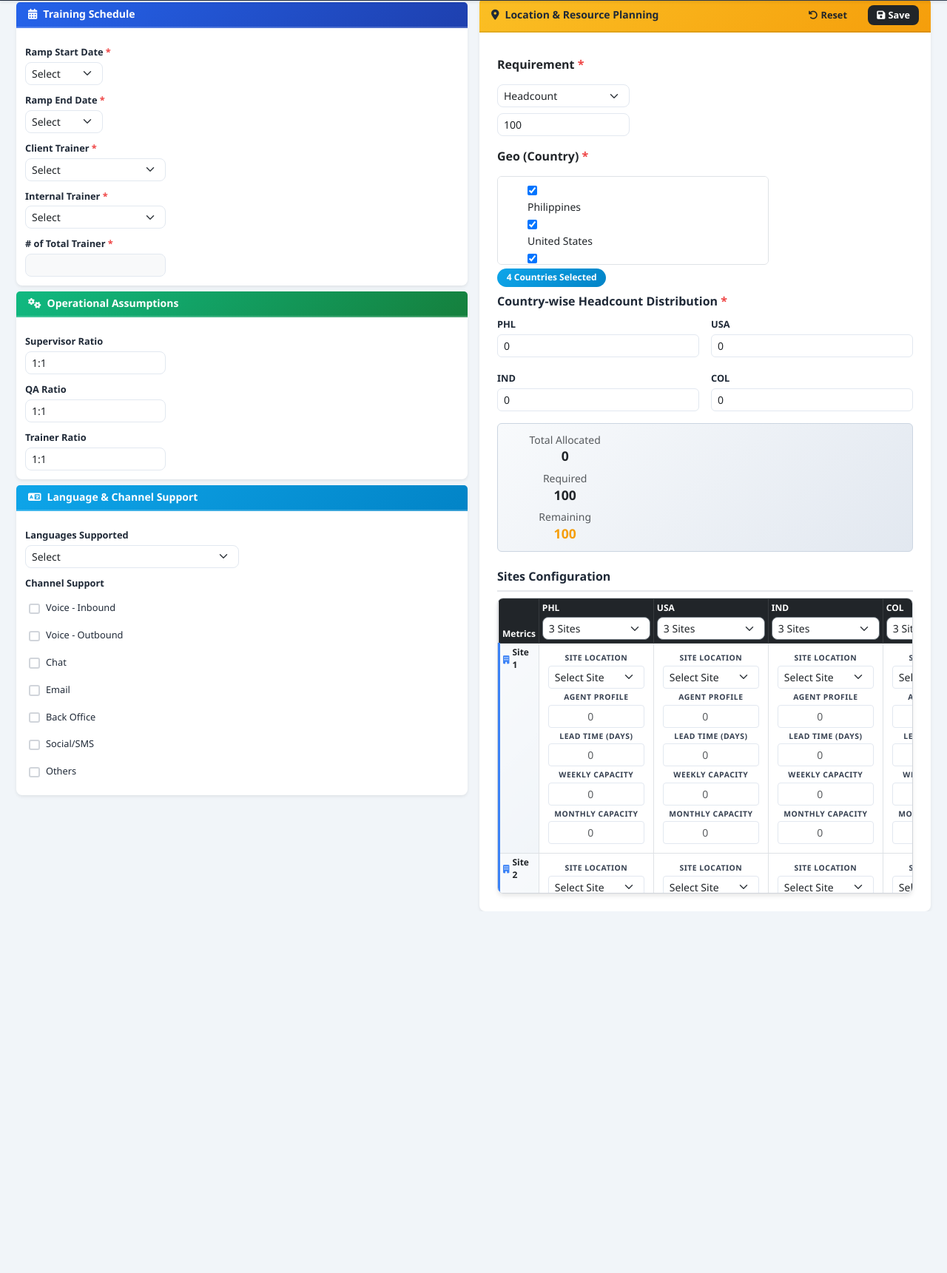
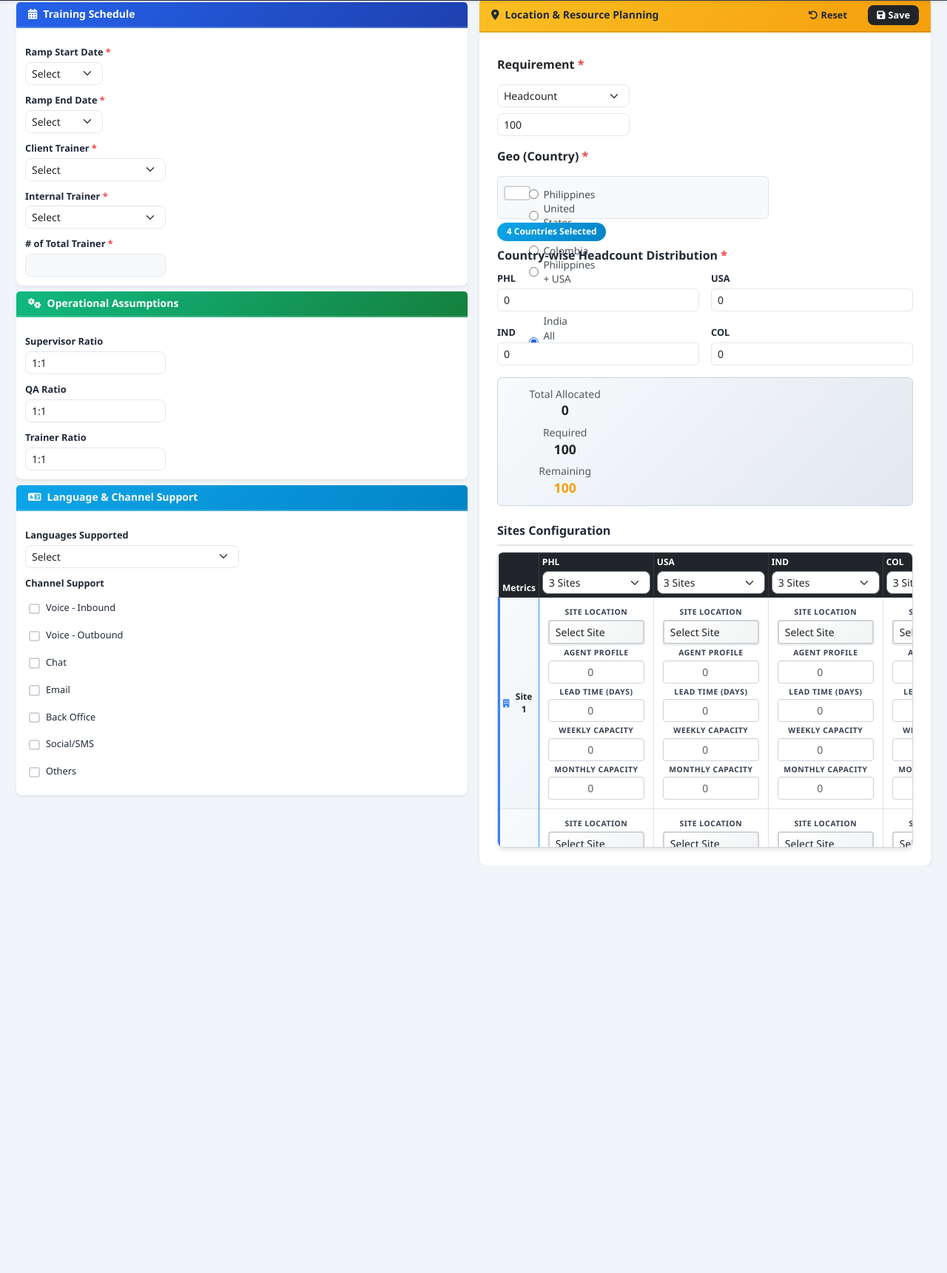
Before and after one commit to srikanth-vn81/Ramp-FormReviseddocker, a Flask app: page / in a window 1280 px wide. Shown: the part 59-1780 px from the top of the page at 74% size. Run offline with Flask 3, Linux system fonts and the light colour scheme.

Commit message:
Change country selection from checkboxes to radio buttons
Replaces the multi-checkbox selection for countries with a radio button group in the form to save space. Updates backend logic and frontend styling to support the radio button input and its associated options, including combined and "All" country selections.

Replit-Commit-Author: Agent
Replit-Commit-Session-Id: 30eb6f90-621d-4906-a111-7a5019529f65
Replit-Commit-Checkpoint-Type: full_checkpoint
Replit-Commit-Screenshot-Url: https://storage.googleapis.com/screenshot-production-us-central1/42251e45-c355-4fdd-85a8-a56655e7c945/30eb6f90-621d-4906-a111-7a5019529f65/wQABy1q

```diff
--- a/forms.py
+++ b/forms.py
@@ -1,5 +1,5 @@
 from flask_wtf import FlaskForm
-from wtforms import StringField, SelectField, IntegerField, DateField, BooleanField, TextAreaField
+from wtforms import StringField, SelectField, RadioField, IntegerField, DateField, BooleanField, TextAreaField
 from wtforms.validators import DataRequired, NumberRange, Optional
 from wtforms.widgets import CheckboxInput, ListWidget
 
@@ -101,16 +101,18 @@ class RampInputForm(FlaskForm):
         validators=[DataRequired(), NumberRange(min=1)],
         default=100
     )
-    geo_country = MultiCheckboxField(
+    geo_country = RadioField(
         'Geo (Country)',
         choices=[
             ('PHL', 'Philippines'),
             ('USA', 'United States'),
             ('IND', 'India'),
-            ('COL', 'Colombia')
+            ('COL', 'Colombia'),
+            ('PHL,USA', 'Philippines + USA'),
+            ('PHL,USA,IND', 'Philippines + USA + India'),
+            ('ALL', 'All Countries')
         ],
-        coerce=str,
-        default=['PHL', 'USA', 'IND', 'COL']
+        default='ALL'
     )
 
     # Country headcount distribution
--- a/static/css/styles.css
+++ b/static/css/styles.css
@@ -1132,38 +1132,127 @@ header h1 {
     }
 }
 
-/* Country Multiselect Styles */
-.country-multiselect {
+/* Country Radio Group Styles */
+.country-radio-group {
+    display: flex;
+    flex-wrap: wrap;
+    gap: 0.75rem;
+    padding: 0.5rem;
+    background-color: #f8f9fa;
+    border-radius: 0.375rem;
     border: 1px solid #dee2e6;
-    border-radius: 0.375rem;
-    padding: 0.5rem;
-    background-color: #fff;
-    max-height: 120px;
-    overflow-y: auto;
 }
 
-.country-checkbox-group {
-    display: flex;
-    flex-direction: column;
-    gap: 0.25rem;
-}
-
-.country-checkbox-group li {
+.country-radio-group li {
     list-style: none;
     margin: 0;
     padding: 0;
+    display: flex;
+    align-items: center;
 }
 
-.country-checkbox-group input[type="checkbox"] {
-    margin-right: 0.5rem;
+.country-radio-group input[type="radio"] {
+    margin-right: 0.4rem;
+    accent-color: var(--primary-color);
 }
 
-.country-checkbox-group label {
+.country-radio-group label {
     margin: 0;
-    font-size: 0.875rem;
+    font-size: 0.85rem;
+    font-weight: 500;
     cursor: pointer;
-    display: flex;
-    align-items: center;
+    color: #495057;
+    transition: color 0.2s ease;
+}
+
+.country-radio-group label:hover {
+    color: var(--primary-color);
+}
+
+/* Enhanced Sites Configuration Styling */
+.site-configuration-cell {
+    padding: 0.75rem;
+    background: linear-gradient(145deg, #ffffff 0%, #f8f9fa 100%);
+    border-radius: 8px;
+    box-shadow: 0 2px 4px rgba(0,0,0,0.05);
+    min-width: 150px;
+}
+
+.site-metrics-cell {
+    background: linear-gradient(135deg, #e3f2fd 0%, #bbdefb 100%);
+    font-weight: 600;
+    color: #1565c0;
+    border-right: 2px solid #2196f3;
+    padding: 1rem 0.5rem;
+    text-align: center;
+    vertical-align: middle;
+}
+
+.site-field-label {
+    display: block;
+    font-size: 0.7rem;
+    font-weight: 600;
+    color: #495057;
+    margin-bottom: 0.25rem;
+    text-transform: uppercase;
+    letter-spacing: 0.5px;
+    text-align: center;
+}
+
+.agent-profile-input,
+.lead-time-input,
+.weekly-capacity-input,
+.monthly-capacity-input {
+    background: #ffffff;
+    border: 1px solid #ced4da;
+    border-radius: 6px;
+    transition: all 0.2s ease;
+    font-size: 0.8rem;
+    text-align: center;
+    box-shadow: inset 0 1px 2px rgba(0,0,0,0.05);
+}
+
+.agent-profile-input:focus,
+.lead-time-input:focus,
+.weekly-capacity-input:focus,
+.monthly-capacity-input:focus {
+    border-color: var(--primary-color);
+    box-shadow: 0 0 0 0.15rem rgba(37, 99, 235, 0.15);
+    background: #fff;
+}
+
+.site-selector {
+    background: linear-gradient(145deg, #ffffff 0%, #f1f3f4 100%);
+    border: 2px solid #ced4da;
+    border-radius: 6px;
+    font-weight: 500;
+    transition: all 0.2s ease;
+    box-shadow: 0 1px 3px rgba(0,0,0,0.1);
+}
+
+.site-selector:focus {
+    border-color: var(--primary-color);
+    box-shadow: 0 0 0 0.15rem rgba(37, 99, 235, 0.15);
+}
+
+/* Enhanced Sites Table */
+.sites-table thead th {
+    background: linear-gradient(135deg, #1e3a8a 0%, #1e40af 100%);
+    color: #ffffff;
+    font-weight: 600;
+    text-align: center;
+    border: none;
+    padding: 1rem 0.5rem;
+}
+
+.sites-table tbody tr:nth-child(even) {
+    background-color: #f8f9fa;
+}
+
+.sites-table tbody tr:hover {
+    background-color: #e3f2fd;
+    transform: translateY(-1px);
+    transition: all 0.2s ease;
 }
 
 /* Enhanced sites table styling for additional fields */
--- a/static/js/main.js
+++ b/static/js/main.js
@@ -634,25 +634,23 @@ document.addEventListener('DOMContentLoaded', function() {
  * Initialize location details functionality
  */
 function initializeLocationDetails() {
-    // Initialize geo country functionality - handle checkbox changes
+    // Initialize geo country functionality - handle radio button changes
     const geoSelect = document.getElementById('geo-country-select');
     if (geoSelect) {
-        const checkboxes = geoSelect.querySelectorAll('input[type="checkbox"]');
-        checkboxes.forEach(checkbox => {
-            checkbox.addEventListener('change', function() {
+        const radioButtons = geoSelect.querySelectorAll('input[type="radio"]');
+        radioButtons.forEach(radio => {
+            radio.addEventListener('change', function() {
                 updateCountryConfiguration();
                 updateSummaryValues();
                 updateSitesTable();
             });
         });
 
-        // Set default selection (all countries) always on page load
-        if (checkboxes.length > 0) {
-            checkboxes.forEach(checkbox => {
-                if (!checkbox.checked) {
-                    checkbox.checked = true;
-                }
-            });
+        // Set default selection to ALL if none selected
+        const checkedRadio = geoSelect.querySelector('input[type="radio"]:checked');
+        if (!checkedRadio) {
+            const allRadio = geoSelect.querySelector('input[value="ALL"]');
+            if (allRadio) allRadio.checked = true;
         }
 
         // Trigger initial display
@@ -696,9 +694,21 @@ function updateCountryConfiguration() {
 
     if (!geoSelect || !countryGrid) return;
 
-    // Get selected countries from checkboxes
-    const selectedCheckboxes = geoSelect.querySelectorAll('input[type="checkbox"]:checked');
-    const countries = Array.from(selectedCheckboxes).map(cb => cb.value);
+    // Get selected countries from radio buttons
+    const selectedRadio = geoSelect.querySelector('input[type="radio"]:checked');
+    const selectedValue = selectedRadio ? selectedRadio.value : 'ALL';
+
+    const countryMappings = {
+        'PHL': ['PHL'],
+        'USA': ['USA'],
+        'IND': ['IND'],
+        'COL': ['COL'],
+        'PHL,USA': ['PHL', 'USA'],
+        'PHL,USA,IND': ['PHL', 'USA', 'IND'],
+        'ALL': ['PHL', 'USA', 'IND', 'COL']
+    };
+
+    const countries = countryMappings[selectedValue] || ['PHL', 'USA', 'IND', 'COL'];
 
     // Update country count display
     if (countryCountDisplay) {
@@ -820,9 +830,21 @@ function updateSitesTable() {
 
     if (!geoSelect || !sitesTable || !sitesTableBody) return;
 
-    // Get selected countries from checkboxes
-    const selectedCheckboxes = geoSelect.querySelectorAll('input[type="checkbox"]:checked');
-    const selectedCountries = Array.from(selectedCheckboxes).map(cb => cb.value);
+    // Get selected countries from radio buttons
+    const selectedRadio = geoSelect.querySelector('input[type="radio"]:checked');
+    const selectedValue = selectedRadio ? selectedRadio.value : 'ALL';
+
+    const countryMappings = {
+        'PHL': ['PHL'],
+        'USA': ['USA'],
+        'IND': ['IND'],
+        'COL': ['COL'],
+        'PHL,USA': ['PHL', 'USA'],
+        'PHL,USA,IND': ['PHL', 'USA', 'IND'],
+        'ALL': ['PHL', 'USA', 'IND', 'COL']
+    };
+
+    const selectedCountries = countryMappings[selectedValue] || ['PHL', 'USA', 'IND', 'COL'];
 
     // Update column visibility
     const headers = sitesTable.querySelectorAll('th.country-header');
--- a/templates/index.html
+++ b/templates/index.html
@@ -313,11 +313,11 @@
                                     <div class="col-sm-8">
                                         <div class="row g-2">
                                             <div class="col-12">
-                                                <div class="country-multiselect" id="geo-country-select">
-                                                    {{ form.geo_country(class="country-checkbox-group") }}
+                                                <div class="country-radio-group" id="geo-country-select">
+                                                    {{ form.geo_country(class="form-check-input") }}
                                                 </div>
                                                 <div class="mt-1">
-                                                    <span class="badge bg-info country-count-display">0 Countries Selected</span>
+                                                    <span class="badge bg-info country-count-display">All Countries Selected</span>
                                                 </div>
                                             </div>
                                         </div>
```
